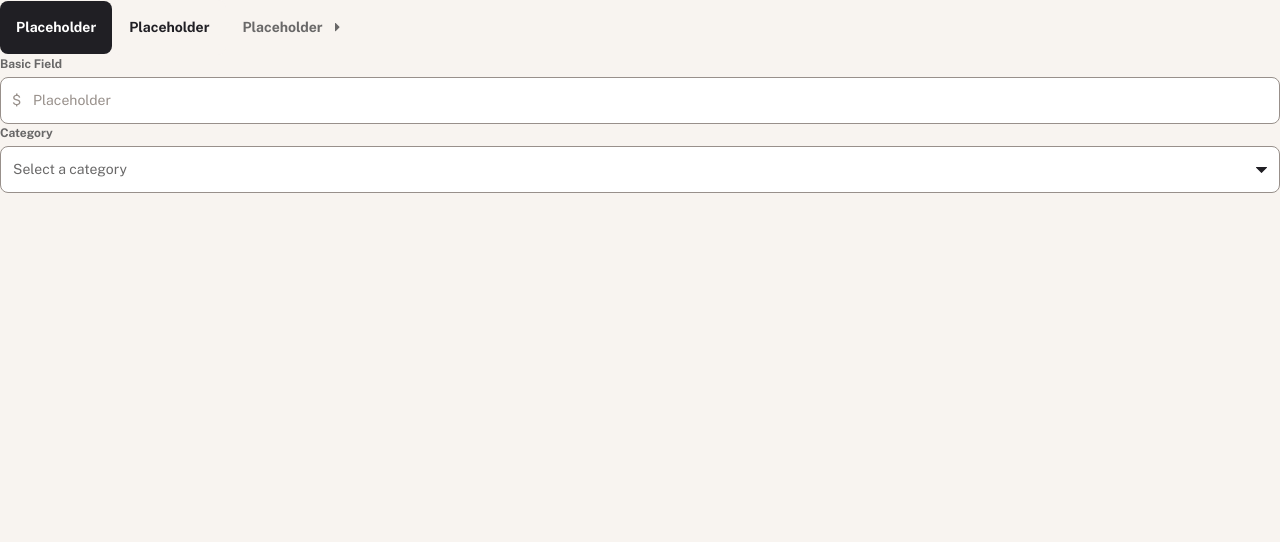
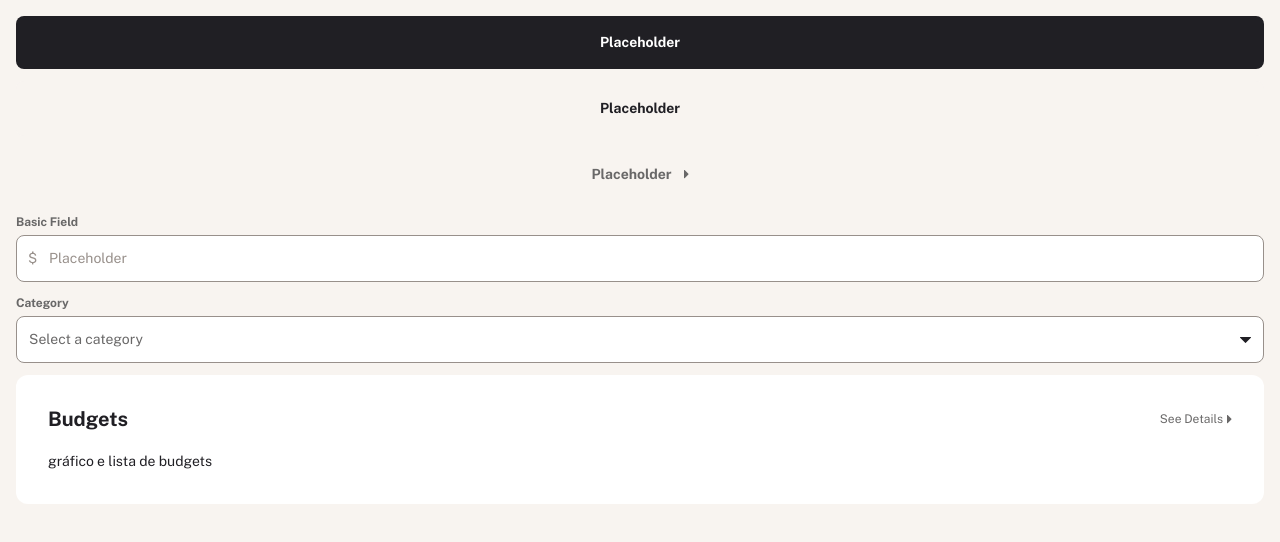
Before and after one commit to fernandaquerino/personal-finance-app, a Next.js app: page / in a window 1280 px wide. Shown: the top 542 px of the page. Built offline with nearby package versions, Linux system fonts and the light colour scheme.

Commit message:
feat: add card component

```diff
--- a/src/app/page.tsx
+++ b/src/app/page.tsx
@@ -1,10 +1,11 @@
 import { Button } from '@/components/ui/Button';
+import { Card } from '@/components/ui/Card';
 import { Input } from '@/components/ui/Input';
 import { Select } from '@/components/ui/Select';
 
 export default function Home() {
   return (
-    <>
+    <div className="grid gap-300 p-400">
       <Button variant="primary">Placeholder</Button>
       <Button variant="secondary">Placeholder</Button>
       <Button variant="tertiary">Placeholder</Button>
@@ -39,6 +40,9 @@ export default function Home() {
         ]}
         placeholder="Select a category"
       />
-    </>
+      <Card title="Budgets" action={{ label: 'See Details' }}>
+        <div>gráfico e lista de budgets</div>
+      </Card>
+    </div>
   );
 }
--- /dev/null
+++ b/src/components/ui/Card/Card.tsx
@@ -0,0 +1,36 @@
+import type { ReactNode } from 'react';
+import { ArrowRightIcon } from '../icons/ArrowRightIcon';
+
+type CardProps = {
+  title: string;
+  children: ReactNode;
+  action?: {
+    label: string;
+    onClick?: () => void;
+  };
+  className?: string;
+};
+
+export function Card({ title, children, action, className = '' }: CardProps) {
+  return (
+    <section className={`rounded-xl bg-white p-800 ${className}`}>
+      <header className="mb-500 flex items-center justify-between">
+        <h2 className="text-preset-2 text-grey-900">{title}</h2>
+
+        {action && (
+          <button
+            type="button"
+            onClick={action.onClick}
+            className="text-preset-5 text-grey-500 hover:text-grey-900 flex cursor-pointer items-center gap-100 transition-colors"
+          >
+            {action.label}
+
+            <ArrowRightIcon />
+          </button>
+        )}
+      </header>
+
+      {children}
+    </section>
+  );
+}
--- /dev/null
+++ b/src/components/ui/Card/index.ts
@@ -0,0 +1 @@
+export { Card } from './Card';
--- /dev/null
+++ b/src/components/ui/icons/ArrowRightIcon.tsx
@@ -0,0 +1,21 @@
+type ArrowRightIconProps = {
+  className?: string;
+};
+
+export function ArrowRightIcon({ className = '' }: ArrowRightIconProps) {
+  return (
+    <svg
+      className={className}
+      width="5"
+      height="9"
+      viewBox="0 0 5 9"
+      fill="none"
+      xmlns="http://www.w3.org/2000/svg"
+    >
+      <path
+        d="M0.640312 0.109986L4.39031 3.85999C4.42518 3.89481 4.45284 3.93617 4.47171 3.9817C4.49058 4.02722 4.50029 4.07602 4.50029 4.1253C4.50029 4.17458 4.49058 4.22338 4.47171 4.2689C4.45284 4.31443 4.42518 4.35578 4.39031 4.39061L0.640313 8.14061C0.587867 8.19312 0.521022 8.22888 0.44824 8.24337C0.375458 8.25787 0.300012 8.25044 0.231454 8.22203C0.162895 8.19363 0.104307 8.14552 0.063105 8.08379C0.0219034 8.02207 -5.82985e-05 7.94951 9.97705e-08 7.8753L-2.28065e-07 0.375299C-5.86328e-05 0.301088 0.0219031 0.228528 0.0631046 0.166805C0.104306 0.105083 0.162895 0.0569735 0.231453 0.0285664C0.300012 0.000158297 0.375458 -0.00726797 0.44824 0.00722597C0.521022 0.0217199 0.587867 0.0574817 0.640312 0.109986Z"
+        fill="currentColor"
+      />
+    </svg>
+  );
+}
```
